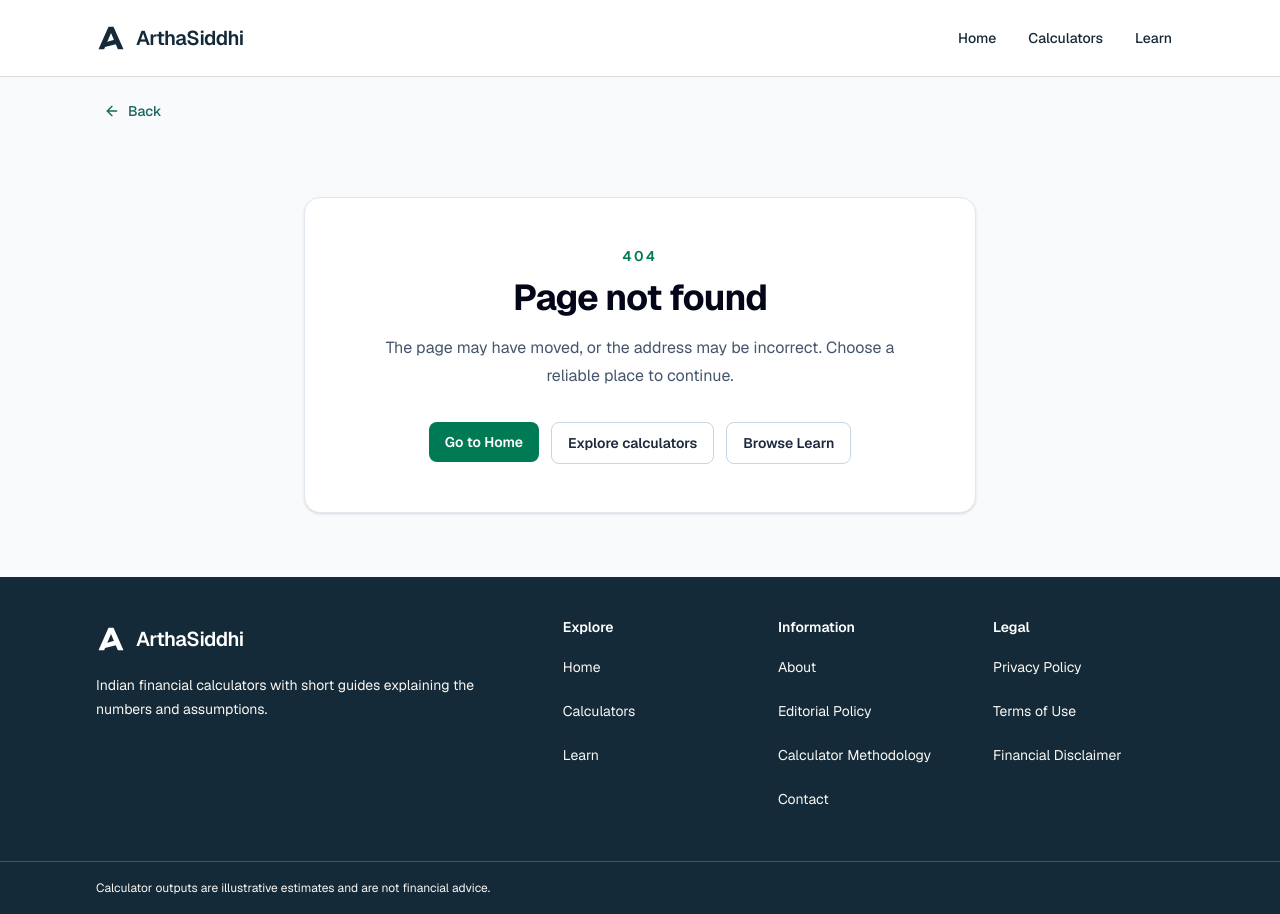
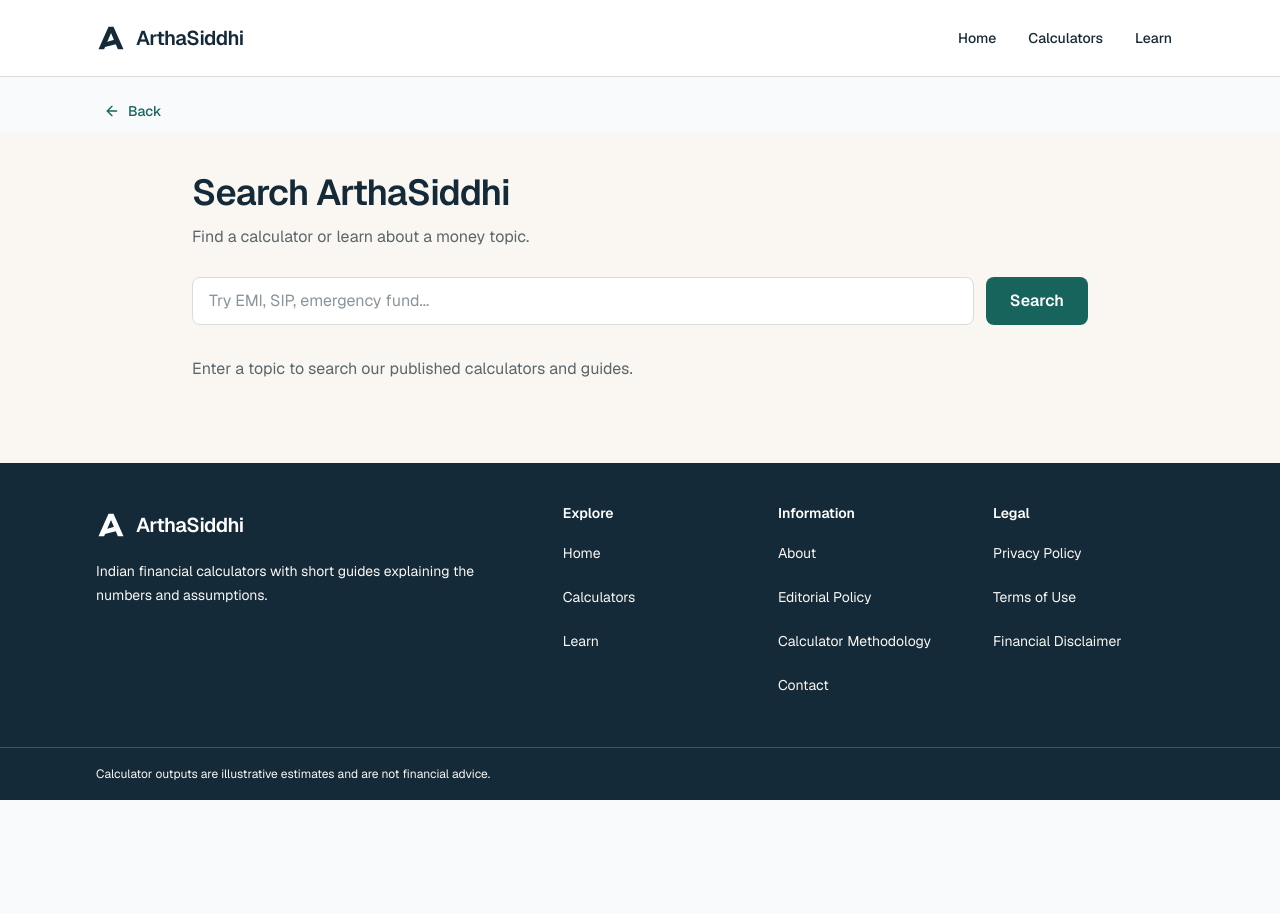
Before and after one commit to applekanna5-bit/arthasiddhi, a Next.js app: page /search in a window 1280 px wide. Before the commit this address had no page. After the commit the page ends 800 px from the top, so only its background shows below. Built offline with nearby package versions, Linux system fonts and the light colour scheme.

Commit message:
Add site search: app/search/page.tsx

```diff
--- /dev/null
+++ b/app/search/page.tsx
@@ -0,0 +1,39 @@
+import type { Metadata } from "next";
+import Link from "next/link";
+import { pageMetadata } from "@/lib/content/seo";
+import { searchContent } from "@/lib/content/search";
+
+export const metadata: Metadata = {
+  ...pageMetadata({ title: "Search Calculators and Guides | ArthaSiddhi", description: "Find Indian financial calculators and beginner-friendly guides.", path: "/search" }),
+  robots: { index: false, follow: true },
+};
+
+export default async function SearchPage({ searchParams }: { searchParams: Promise<{ q?: string; type?: string }> }) {
+  const params = await searchParams;
+  const query = typeof params.q === "string" ? params.q.slice(0, 120).trim() : "";
+  const type = params.type === "calculator" || params.type === "guide" ? params.type : "all";
+  const results = searchContent(query, type);
+  const tabs = [{ value: "all", label: "All" }, { value: "calculator", label: "Calculators" }, { value: "guide", label: "Guides" }] as const;
+  return (
+    <main className="flex-1 bg-[var(--as-surface-page)] px-4 py-10 text-[var(--as-text-primary)] sm:px-6 lg:px-8">
+      <div className="mx-auto max-w-4xl">
+        <h1 className="text-3xl font-semibold tracking-tight sm:text-4xl">Search ArthaSiddhi</h1>
+        <p className="mt-3 text-[var(--as-text-secondary)]">Find a calculator or learn about a money topic.</p>
+        <form action="/search" method="get" role="search" className="mt-7 flex flex-col gap-3 sm:flex-row">
+          <label htmlFor="site-search" className="sr-only">Search calculators and guides</label>
+          <input id="site-search" name="q" type="search" maxLength={120} defaultValue={query} placeholder="Try EMI, SIP, emergency fund..." className="min-h-12 w-full min-w-0 flex-1 rounded-lg border border-[var(--as-border-subtle)] bg-[var(--as-surface-card)] px-4 text-[var(--as-text-primary)] focus-visible:outline-2 focus-visible:outline-offset-2 focus-visible:outline-[var(--as-brand-teal)]" />
+          <button type="submit" className="min-h-12 rounded-lg bg-[var(--as-brand-teal)] px-6 font-semibold text-white focus-visible:outline-2 focus-visible:outline-offset-2 focus-visible:outline-[var(--as-brand-teal)]">Search</button>
+        </form>
+        {query ? (
+          <>
+            <nav aria-label="Filter search results" className="mt-6 flex flex-wrap gap-2">
+              {tabs.map((tab) => <Link key={tab.value} href={`/search?q=${encodeURIComponent(query)}&type=${tab.value}`} aria-current={type === tab.value ? "page" : undefined} className={`rounded-full border px-4 py-2 text-sm font-medium focus-visible:outline-2 focus-visible:outline-[var(--as-brand-teal)] ${type === tab.value ? "border-[var(--as-brand-teal)] bg-[var(--as-surface-soft)]" : "border-[var(--as-border-subtle)] bg-[var(--as-surface-card)]"}`}>{tab.label}</Link>)}
+            </nav>
+            <p role="status" className="mt-6 text-sm text-[var(--as-text-secondary)]">{results.length} {results.length === 1 ? "result" : "results"} for “{query}”</p>
+            {results.length ? <ul className="mt-4 grid gap-3 sm:grid-cols-2">{results.map((item) => <li key={item.href}><Link href={item.href} className="block h-full rounded-xl border border-[var(--as-border-subtle)] bg-[var(--as-surface-card)] p-5 hover:border-[var(--as-brand-teal)] focus-visible:outline-2 focus-visible:outline-offset-2 focus-visible:outline-[var(--as-brand-teal)]"><span className="text-xs font-semibold uppercase tracking-wide text-[var(--as-brand-teal)]">{item.kind === "calculator" ? "Calculator" : "Guide"} · {item.category}</span><h2 className="mt-2 text-lg font-semibold">{item.title}</h2><p className="mt-2 text-sm leading-6 text-[var(--as-text-secondary)]">{item.description}</p></Link></li>)}</ul> : <p className="mt-6">No matching pages found. Try a shorter term such as “loan”, “tax” or “SIP”.</p>}
+          </>
+        ) : <p className="mt-8 text-[var(--as-text-secondary)]">Enter a topic to search our published calculators and guides.</p>}
+      </div>
+    </main>
+  );
+}
```
